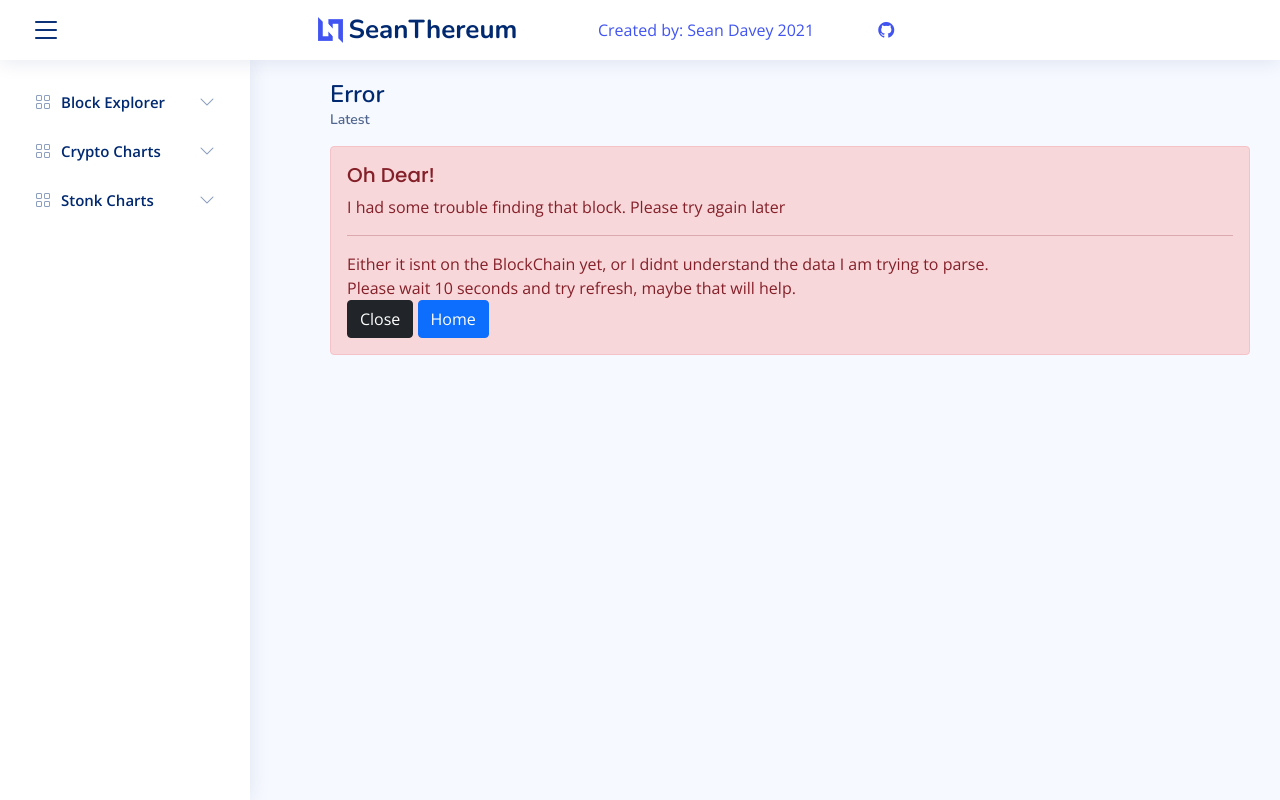
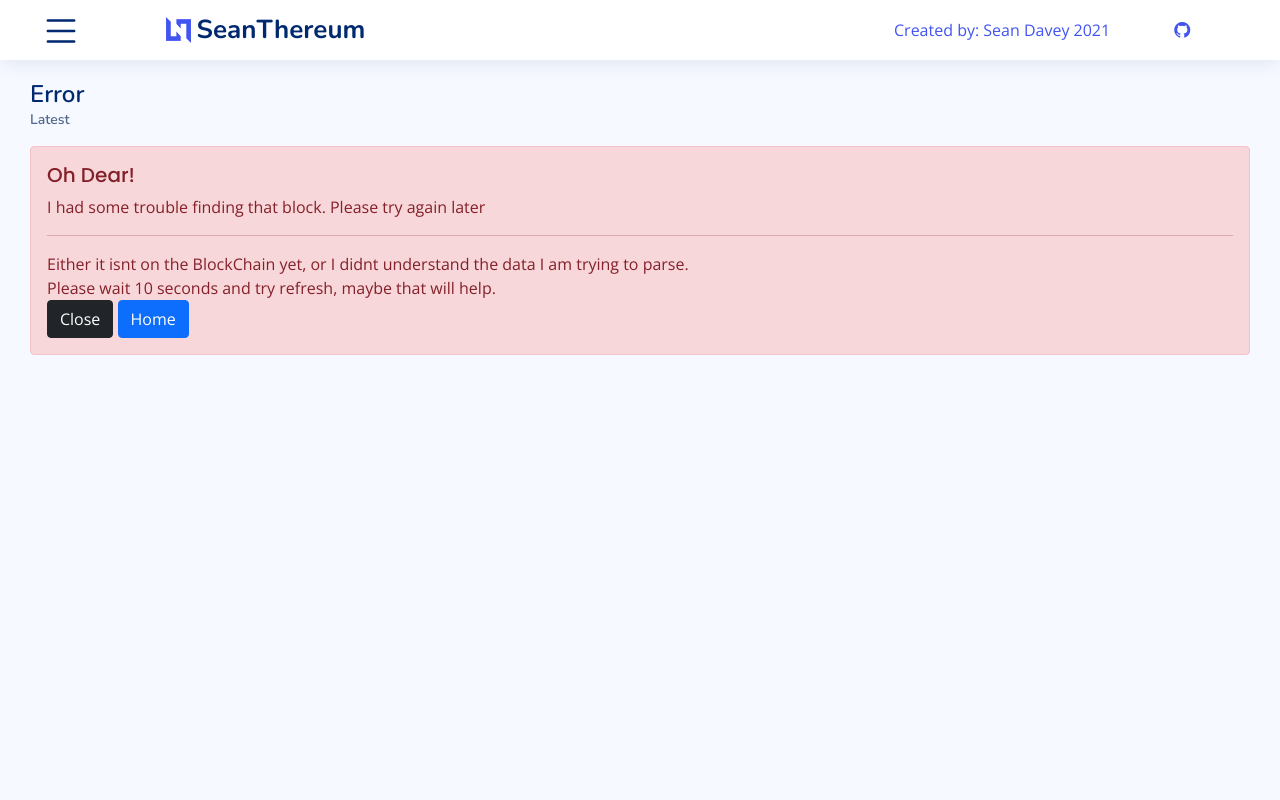
Before and after one commit to RH-sdavey/SeanCoin, a Flask app: template templates/ohno.html in a window 1280 px wide. Run offline with Flask 2, Linux system fonts and the light colour scheme; the template is opened without the code that fills it, so the values that code supplies are empty; parts of the project's set-up code (start-up, migrations or seed data) failed here and were passed over; some libraries are stand-ins or nearby versions.

Commit message:
Change func of sidenav in base
 - sidenav is now collpased by default
 - and smaller

 Looks neater now when displayed on heroku

 - timestamps are now formatted in template to look nicer

 -renamed crypto_base ->  crypto_charts

```diff
--- a/flask_application.py
+++ b/flask_application.py
@@ -1,3 +1,5 @@
+import datetime
+
 from flask import Flask, render_template
 
 from werkzeug.routing import BuildError
@@ -35,7 +37,9 @@ def index(num_blocks=5):
         data=all_n_blocks,
         total_transactions=total_transactions,
         total_val=calc_val_of_all_transactions_in_blocks(all_n_blocks),
-        enumerate=enumerate
+        enumerate=enumerate,
+        fromtimestamp=datetime.datetime.fromtimestamp,
+        strftime=datetime.datetime.strftime
     )
 
 
@@ -57,7 +61,9 @@ def block_page(page):
             block_hash=block['hash'],
             block_number=block['number'],
             next_disabled=next_disabled,
-            trans_len=len(txs)
+            trans_len=len(txs),
+            fromtimestamp=datetime.datetime.fromtimestamp,
+            strftime=datetime.datetime.strftime
         )
     except BuildError:
         return render_template('ohno.html')
@@ -89,7 +95,7 @@ def account(account):
 def coin_charts(coin):
     pass_dict = price_chart_info(coin, crypto=True)
     return render_template(
-        "crypto_base.html",
+        "crypto_charts.html",
         data=pass_dict
     )
 
--- a/static/assets/css/style.css
+++ b/static/assets/css/style.css
@@ -361,14 +361,13 @@ h1, h2, h3, h4, h5, h6 {
   box-shadow: 0px 2px 20px rgba(1, 41, 112, 0.1);
   background-color: #fff;
   padding-left: 20px;
-  /* Toggle Sidebar Button */
-  /* Search Bar */
 }
 .header .toggle-sidebar-btn {
-  font-size: 32px;
-  padding-left: 10px;
+  font-size: 42px;
+  padding-left: 20px;
   cursor: pointer;
   color: #012970;
+  font-weight: 700;
 }
 .header .search-bar {
   min-width: 360px;
@@ -534,9 +533,9 @@ h1, h2, h3, h4, h5, h6 {
 .sidebar {
   position: fixed;
   top: 60px;
-  left: 0;
+  left: -300px;
   bottom: 0;
-  width: 250px;
+  width: 180px;
   z-index: 996;
   transition: all 0.3s;
   padding: 20px;
@@ -562,7 +561,7 @@ h1, h2, h3, h4, h5, h6 {
 
 @media (min-width: 1200px) {
   #main, #footer {
-    margin-left: 300px;
+    margin-left: 0px;
   }
 }
 @media (max-width: 1199px) {
@@ -572,10 +571,10 @@ h1, h2, h3, h4, h5, h6 {
 }
 @media (min-width: 1200px) {
   .toggle-sidebar #main, .toggle-sidebar #footer {
-    margin-left: 0;
+    margin-left: 300px;
   }
   .toggle-sidebar .sidebar {
-    left: -300px;
+    left: 0px;
   }
 }
 
--- a/templates/base.html
+++ b/templates/base.html
@@ -23,13 +23,13 @@
 <body>
 <header id="header" class="header fixed-top d-flex align-items-center">
     <div class="d-flex align-items-center justify-content-between">
-        <i class="bi bi-list toggle-sidebar-btn" style="margin-right:8em"></i>
+        <i class="bi bi-list toggle-sidebar-btn" style="margin-right:2em"></i>
         <a href="{{ url_for('index') }}" class="logo d-flex align-items-center">
             <img src="{{ url_for('static', filename='assets/img/logo.png') }}" alt="">
             <span class="d-none d-lg-block">SeanThereum</span>
         </a>
     </div>
-    <div class="d-flex align-items-right justify-content-between">
+    <div style="margin-left:28em" class="d-flex align-items-right justify-content-between">
           <a href="https://rh-sdavey.github.io/sean_portfolio/">Created by: Sean Davey 2021</a>
           <a href="https://github.com/RH-sdavey/SeanCoin"><i style="margin-left:4em" class="bi bi-github"></i></a>
     </div>
@@ -41,18 +41,18 @@
         <li class="nav-item">
             <a class="nav-link collapsed" data-bs-target="#explorer-nav" data-bs-toggle="collapse" href="#">
                 <i class="bi bi-grid"></i>
-                <span>Block Explorer</span>
+                <span>Block</span>
                 <i class="bi bi-chevron-down ms-auto"></i>
             </a>
             <ul id="explorer-nav" class="nav-content collapse " data-bs-parent="#sidebar-nav">
                 <li>
                     <a href="{{ url_for('index') }}">
-                        <i class="bi bi-circle"></i><span>ETH Block</span>
+                        <i class="bi bi-circle"></i><span>ETH</span>
                     </a>
                 </li>
                 <li>
                     <a href="#">
-                        <i class="bi bi-circle"></i><span>Other Blocks?</span>
+                        <i class="bi bi-circle"></i><span>Other?</span>
                     </a>
                 </li>
             </ul>
@@ -63,7 +63,7 @@
         <li class="nav-item">
             <a class="nav-link collapsed" data-bs-target="#crypto-nav" data-bs-toggle="collapse" href="#">
                 <i class="bi bi-grid"></i>
-                <span>Crypto Charts</span>
+                <span>Crypto</span>
                 <i class="bi bi-chevron-down ms-auto"></i>
             </a>
             <ul id="crypto-nav" class="nav-content collapse " data-bs-parent="#sidebar-nav">
@@ -83,7 +83,7 @@
         <li class="nav-item">
             <a class="nav-link collapsed" data-bs-target="#stonk-nav" data-bs-toggle="collapse" href="#">
                 <i class="bi bi-grid"></i>
-                <span>Stonk Charts</span>
+                <span>Stonk</span>
                 <i class="bi bi-chevron-down ms-auto"></i>
             </a>
             <ul id="stonk-nav" class="nav-content collapse " data-bs-parent="#sidebar-nav">
--- a/templates/block.html
+++ b/templates/block.html
@@ -65,7 +65,7 @@
                     <td><a href="{{ url_for('account', account=block_obj.miner) }}">{{ block_obj.miner|truncate(20) }}</a></td>
                     <td>{{ block_obj.difficulty }}</td>
                     <td>{{ block_obj.totalDifficulty }}</td>
-                    <td>{{ block_obj.timestamp }}</td>
+                    <td>{{ fromtimestamp(block_obj.timestamp).strftime("%d/%m/%Y:%H:%M:%S") }}</td>
                   </tr>
                 </tbody>
               </table>
--- a/templates/latest-blocks.html
+++ b/templates/latest-blocks.html
@@ -15,7 +15,7 @@
         chart: {
           type: 'bar',
           height: 100,
-          width: 600,
+          width: '100%',
               toolbar: {
                 show: false
               }
@@ -78,7 +78,7 @@
                     <td><a href="/block/{{ item.number }}" class="btn btn-info">{{ item.number }}</a></td>
                     <td>{{ item.hash|truncate(20) }}</td>
                     <td><a href="{{ url_for('account', account=item.miner) }}">{{ item.miner|truncate(20) }}</a></td>
-                    <td>{{ item.timestamp }}</td>
+                    <td>{{ fromtimestamp(item.timestamp).strftime("%d/%m/%Y:%H:%M:%S") }}</td>
                     <td>{{ item.transactions|length }}</td>
                     <td><div id="barchart_{{ item.number }}"></div></td>
                     <td>{{ total_val[1][index] }}</td>
```
Also changed, not shown: templates/crypto_charts.html (renamed from templates/crypto_base.html).
